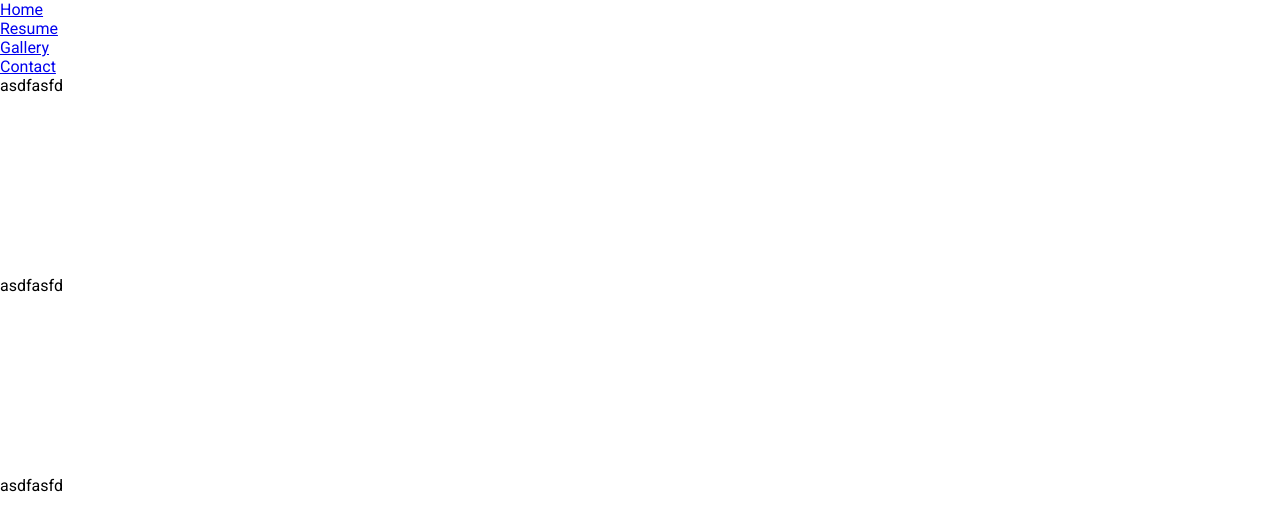
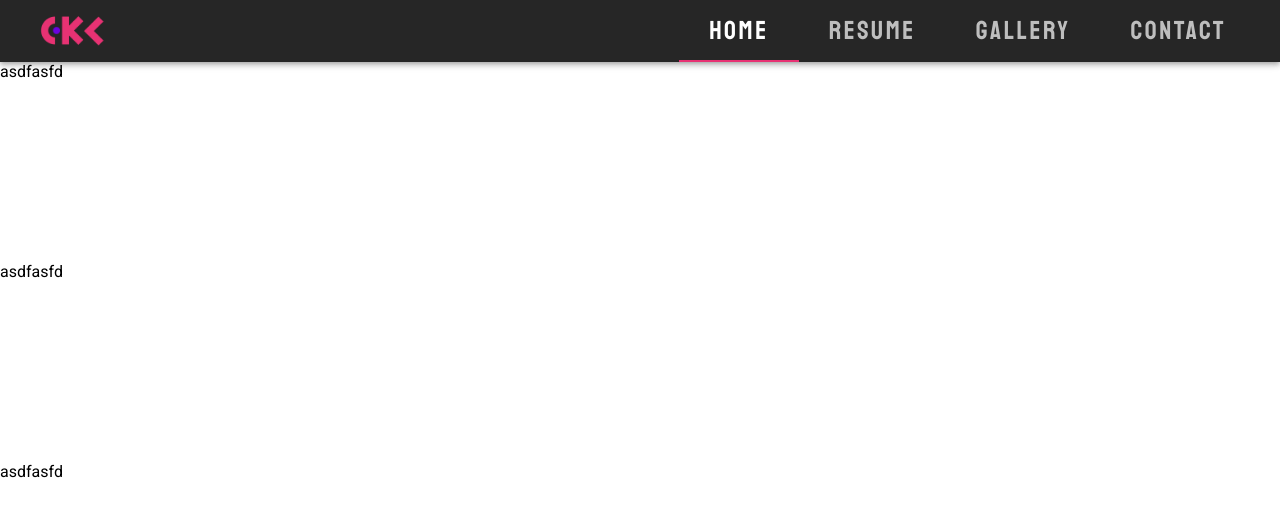
Before and after one commit to KaysenLai/my-web-react, a React (Create React App) app: page / in a window 1280 px wide. Shown: the top 530 px of the page. Built offline with nearby package versions, Linux system fonts and the light colour scheme.

Commit message:
nav router done

```diff
--- a/src/App.tsx
+++ b/src/App.tsx
@@ -1,8 +1,11 @@
 import React from 'react';
 import { BrowserRouter as Router, Redirect, Route, Switch } from 'react-router-dom';
 
-import MainNav from './components/MainNav';
+import MainNav from './components/MainNav/MainNav';
 import HomePage from './pages/HomePage/HomePage';
+import ResumePage from './pages/ResumePage/ResumePage';
+import GalleryPage from './pages/GalleryPage/GalleryPage';
+import ContactPage from './pages/ContactPage/ContactPage';
 
 const App: React.FC = () => {
   return (
@@ -11,6 +14,9 @@ const App: React.FC = () => {
         <MainNav />
         <Switch>
           <Route exact path="/" component={HomePage} />
+          <Route exact path="/resume" component={ResumePage} />
+          <Route exact path="/gallery" component={GalleryPage} />
+          <Route exact path="/contact" component={ContactPage} />
         </Switch>
       </div>
     </Router>
--- a/src/assets/scss/main.scss
+++ b/src/assets/scss/main.scss
@@ -8,6 +8,5 @@
   margin: 0;
   padding: 0;
   box-sizing: border-box;
-  //font-family: 'Staatliches', cursive;
   font-family: 'Roboto', sans-serif;
 }
--- a/src/components/MainNav.tsx
+++ /dev/null
@@ -1,37 +0,0 @@
-import React from 'react';
-import { Link } from 'react-router-dom';
-
-const navLinks = [
-  {
-    title: 'Home',
-    path: '/',
-  },
-  {
-    title: 'Resume',
-    path: '/resume',
-  },
-  {
-    title: 'Gallery',
-    path: '/gallery',
-  },
-  {
-    title: 'Contact',
-    path: '/contact',
-  },
-];
-
-const MainNav: React.FC = () => {
-  return (
-    <nav>
-      <ul>
-        {navLinks.map((link, index) => (
-          <li key={index}>
-            <Link to={link.path}>{link.title}</Link>
-          </li>
-        ))}
-      </ul>
-    </nav>
-  );
-};
-
-export default MainNav;
--- /dev/null
+++ b/src/components/MainNav/MainNav.scss
@@ -0,0 +1,61 @@
+@import "../../assets/scss/variables";
+
+#root  {
+  .MuiAppBar-colorPrimary {
+	color: #fff;
+	background-color: $black-main;
+  }
+  .MuiTabs-indicator {
+	background-color: $magenta;
+  }
+  .MuiTabs-flexContainer {
+	display: inline-flex;
+  }
+  .MuiTabs-root {
+	width: min-content;
+	display: inline-flex;
+  }
+  .MuiTabs-fixed {
+	display: inline-flex;
+  }
+  .MuiTab-root {
+	padding: 8px 30px;
+	max-width: unset;
+	min-width: unset;
+	color: white;
+	transition: color 0.3s ease;
+  }
+  a {
+	color: white;
+	text-decoration: none;
+	font-family: 'Staatliches', cursive !important;
+	font-size: 26px;
+	letter-spacing: 0.1em;
+  }
+}
+
+#root {
+  .main-nav-container {
+	display: flex;
+	flex-direction: row;
+	justify-content: space-between;
+	align-items: center;
+	.main-nav__logo {
+	  width: 100px;
+	  height: 43px;
+	  animation-fill-mode: forwards;
+	  transform: scale(0.82);
+	  &:hover {
+		animation: moveY 2s steps(49);
+		cursor: pointer;
+		animation-fill-mode: forwards;
+	  }
+	}
+  }
+
+}
+
+@keyframes moveY{
+  from{ background-position-y: 0; }
+  to{ background-position-y:-2107px; }
+}
--- /dev/null
+++ b/src/components/MainNav/MainNav.tsx
@@ -0,0 +1,26 @@
+import React from 'react';
+import './MainNav.scss';
+import { AppBar, Tabs, Tab, Container } from '@material-ui/core';
+import navLogo from '../../assets/img/logo-css-sprites.png';
+import { Link } from 'react-router-dom';
+export default function CenteredTabs() {
+  const [value, setValue] = React.useState(0);
+
+  const handleChange = (event: React.ChangeEvent<{}>, newValue: number) => {
+    setValue(newValue);
+  };
+
+  return (
+    <AppBar position="static" className="main-nav">
+      <Container className="main-nav-container">
+        <Link to="/" className="main-nav__logo" style={{ backgroundImage: `url(${navLogo})` }} />
+        <Tabs value={value} onChange={handleChange} indicatorColor="primary">
+          <Tab label={<Link to="/">Home</Link>} />
+          <Tab label={<Link to="/resume">Resume</Link>} />
+          <Tab label={<Link to="/gallery">Gallery</Link>} />
+          <Tab label={<Link to="/contact">Contact</Link>} />
+        </Tabs>
+      </Container>
+    </AppBar>
+  );
+}
```
